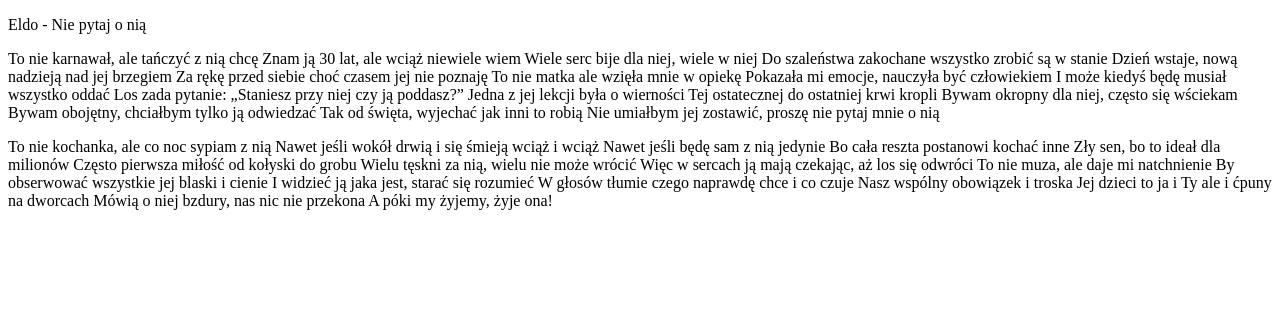
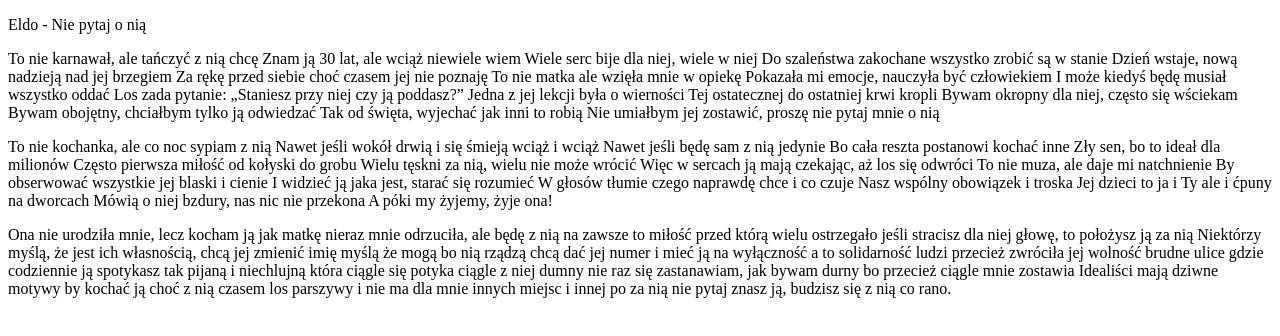
Before and after one commit to Zukani44/7.3-learning-git-2, a plain HTML site: page index.html in a window 1280 px wide. Drawn offline with Linux system fonts and the light colour scheme.

Commit message:
Add third verse to index.html

```diff
--- a/index.html
+++ b/index.html
@@ -42,6 +42,23 @@
             Jej dzieci to ja i Ty ale i ćpuny na dworcach
             Mówią o niej bzdury, nas nic nie przekona
             A póki my żyjemy, żyje ona!</p>
+        <p>Ona nie urodziła mnie, lecz kocham ją jak matkę
+            nieraz mnie odrzuciła, ale będę z nią na zawsze
+            to miłość przed którą wielu ostrzegało
+            jeśli stracisz dla niej głowę, to położysz ją za nią
+            Niektórzy myślą, że jest ich własnością, chcą jej zmienić imię
+            myślą że mogą bo nią rządzą
+            chcą dać jej numer i mieć ją na wyłączność
+            a to solidarność ludzi przecież zwróciła jej wolność
+            brudne ulice gdzie codziennie ją spotykasz
+            tak pijaną i niechlujną
+            która ciągle się potyka
+            ciągle z niej dumny nie raz się zastanawiam, jak bywam durny
+            bo przecież ciągle mnie zostawia
+            Idealiści mają dziwne motywy
+            by kochać ją choć z nią czasem los parszywy
+            i nie ma dla mnie innych miejsc i innej po za nią
+            nie pytaj znasz ją, budzisz się z nią co rano.</p>
     </section>
 </body>
 </html>
```
